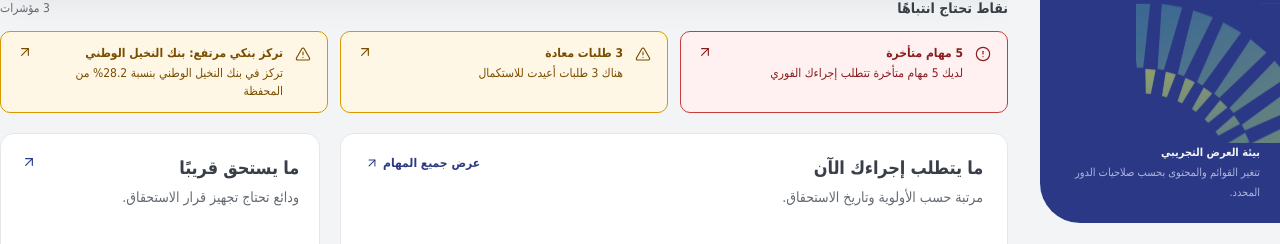
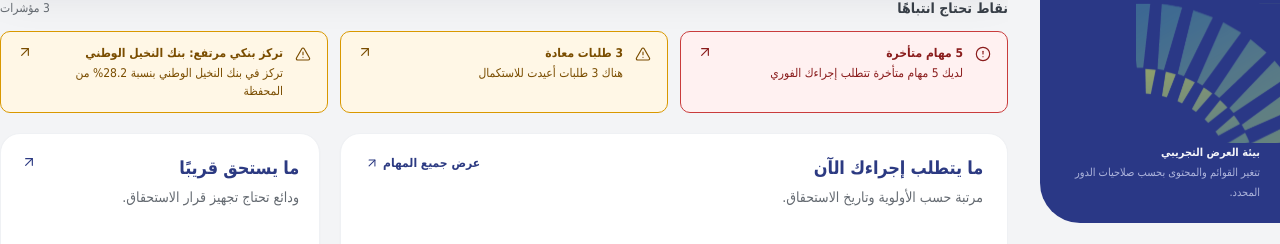
Before and after one commit to faenazi/ef-Deposit-management-prototype, a React (Vite) app in the folder src/: page / in a window 1280 px wide. Shown: the part 577-821 px from the top of the page. Built offline with nearby package versions, Linux system fonts and the light colour scheme.

Commit message:
style: align cards and section headings with EF surfaces

```diff
--- a/src/src/components/ui/Card.tsx
+++ b/src/src/components/ui/Card.tsx
@@ -3,16 +3,16 @@ import type { HTMLAttributes, ReactNode } from 'react'
 import { cn } from '@/lib/cn'
 
 interface CardProps extends HTMLAttributes<HTMLDivElement> {
-  /** Cards are border-first; elevation is reserved for overlays (token plan §9). */
   padding?: 'default' | 'compact' | 'none'
   children: ReactNode
 }
 
+/** Primary operational surface used by EF internal modules. */
 export function Card({ padding = 'default', className, children, ...rest }: CardProps) {
   return (
     <div
       className={cn(
-        'rounded-lg border border-border-default bg-surface',
+        'rounded-xl border border-divider-soft bg-surface shadow-xs',
         padding === 'default' && 'p-5 md:p-6',
         padding === 'compact' && 'p-4 md:p-5',
         className,
@@ -27,7 +27,6 @@ export function Card({ padding = 'default', className, children, ...rest }: Card
 interface SectionHeadingProps {
   title: string
   description?: string
-  /** Contextual action aligned to the logical end of the heading row. */
   action?: ReactNode
   className?: string
 }
@@ -36,7 +35,7 @@ export function SectionHeading({ title, description, action, className }: Sectio
   return (
     <div className={cn('mb-4 flex flex-wrap items-start justify-between gap-3', className)}>
       <div className="min-w-0">
-        <h3 className="text-h3 font-semibold tracking-[-0.01em] text-text-primary">{title}</h3>
+        <h3 className="text-h3 font-bold tracking-[-0.01em] text-action-primary">{title}</h3>
         {description && <p className="mt-1 text-body text-text-secondary">{description}</p>}
       </div>
       {action}
```
